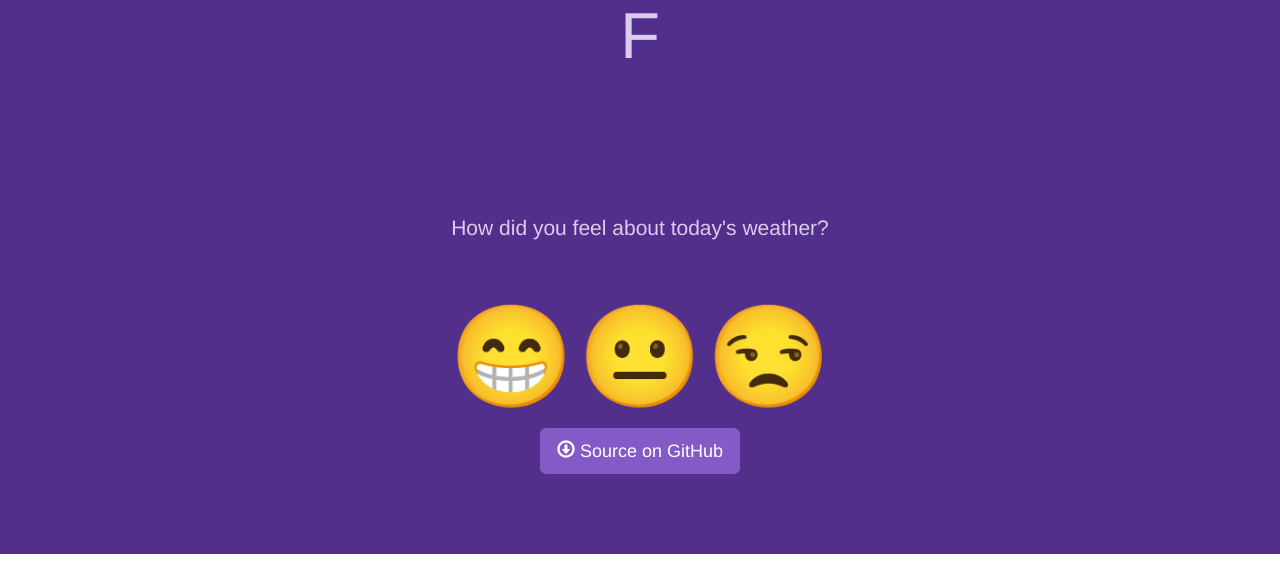
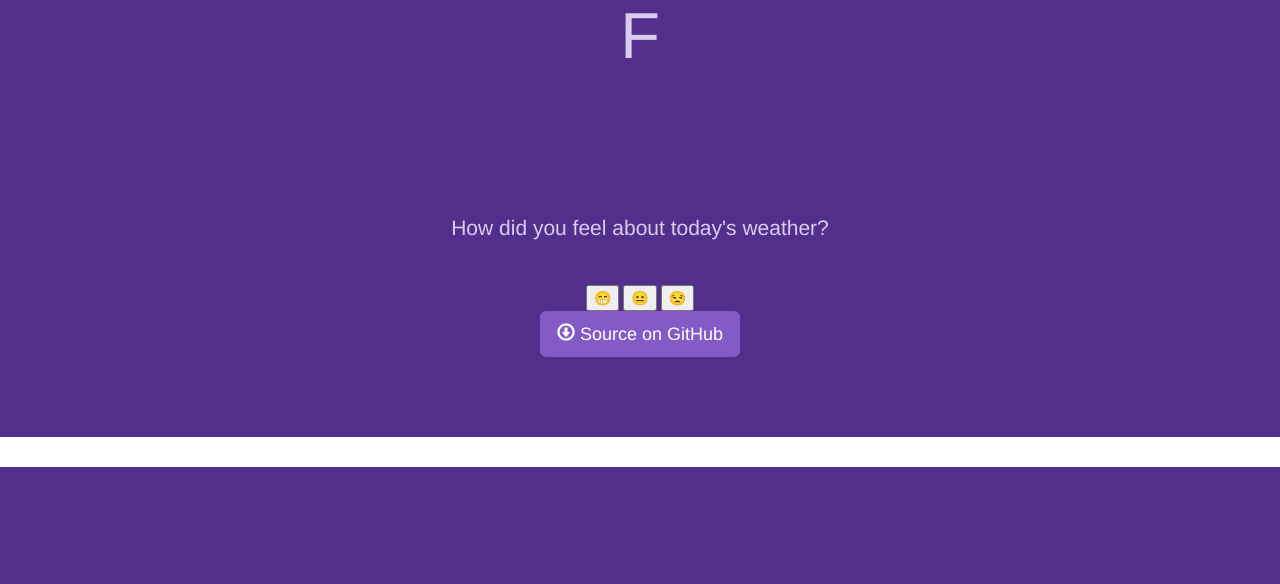
Before and after one commit to umaunni3/fairweatherfriend, a Django app: page / in a window 1280 px wide. Shown: the part 559-1143 px from the top of the page. After the commit the page ends 1026 px from the top, so only its background shows below. Run offline with Django 3.2, Linux system fonts and the light colour scheme; data comes from the database, SQL or seed files in the repository; data that the repository does not hold is empty; some libraries are stand-ins or nearby versions.

Commit message:
removed extra param

```diff
--- a/hello/templates/index.html
+++ b/hello/templates/index.html
@@ -5,6 +5,14 @@
 
 <div class="jumbotron text-center">
   <div class="container">
+
+      <script>
+            function call_rate_weather(pk) {
+                $.put('api/register_weather_rating/'+pk+'/'
+                );
+            }
+        </script>
+
 <!--
     <a href="/" class="lang-logo">
       <img src="{% static 'lang-logo.png'%}">
@@ -28,11 +36,14 @@
     <div>
 
         <p>How did you feel about today's weather?</p>
-       <a href="https://fairweatherfriend.herokuapp.com/api/register_weather_rating/2" style="font-size: 100px">&#128513;</a>
+        <button onclick="call_rate_weather(2)">&#128513;</button>
+<!--       <a href="https://fairweatherfriend.herokuapp.com/api/register_weather_rating/2" style="font-size: 100px">&#128513;</a>-->
 
-        <a href="https://fairweatherfriend.herokuapp.com/api/register_weather_rating/1" style="font-size: 100px">&#128528;</a>
+        <button onclick="call_rate_weather(1)">&#128528;</button>
+<!--        <a href="https://fairweatherfriend.herokuapp.com/api/register_weather_rating/1" style="font-size: 100px">&#128528;</a>-->
 
-        <a href="https://fairweatherfriend.herokuapp.com/api/register_weather_rating/0" style="font-size: 100px">&#128530;</a>
+        <button onclick="call_rate_weather(0)">&#128530;</button>
+<!--        <a href="https://fairweatherfriend.herokuapp.com/api/register_weather_rating/0" style="font-size: 100px">&#128530;</a>-->
       </div>
 
 
--- a/hello/templates/options.html
+++ b/hello/templates/options.html
@@ -6,7 +6,6 @@
 
       <script>
             function call_choose_profile(pk) {
-                window.open(url);
                 $.put('api/choose_profile/'+pk+'/'
                 );
             }
```
